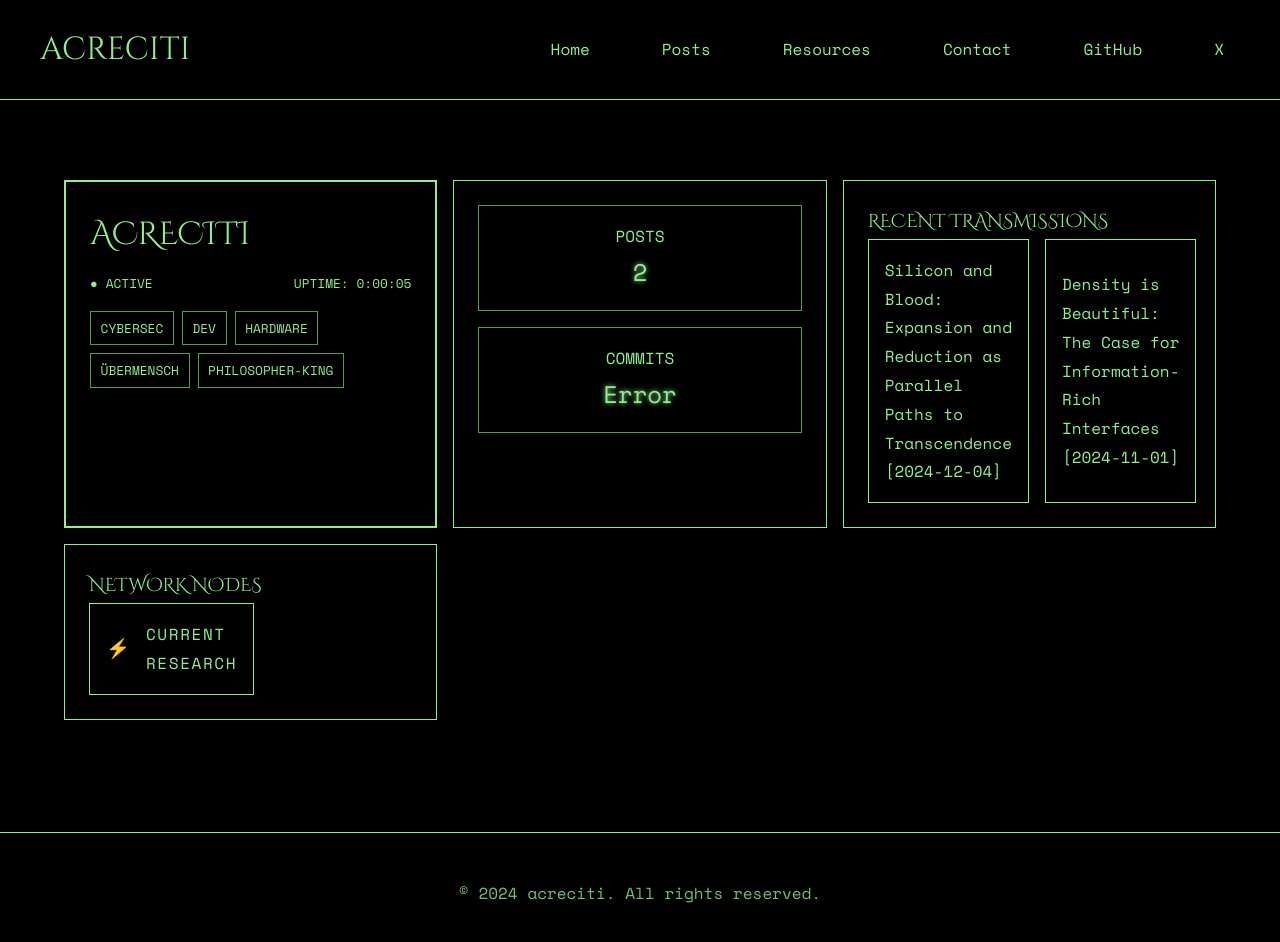
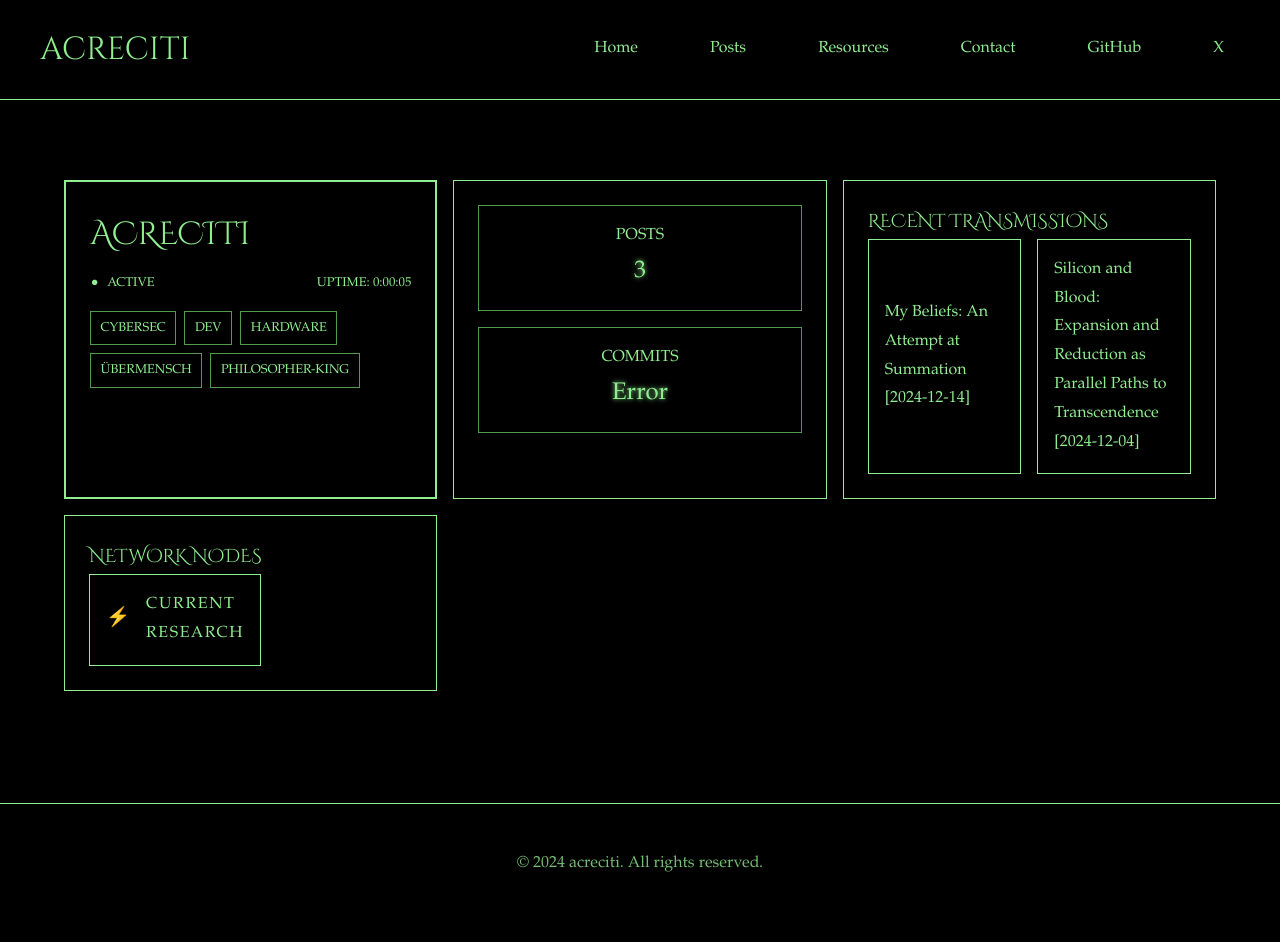
Before and after one commit to acrecit/acrecit.github.io, a Jekyll site: the page built from index.html, in a window 1280 px wide and 954 px high. Shown: the top 942 px of the window. Built offline with Jekyll 4.4.1, drawn with Linux system fonts in a browser that asks for light colours.

Commit message:
new article + font and formatting changes

```diff
--- /dev/null
+++ b/_posts/2024-12-14-my-beliefs-an-attempt-at-summation.md
@@ -0,0 +1,235 @@
+---
+layout: post
+title: "My Beliefs: An Attempt at Summation"
+date: 2024-12-14
+---
+
+Truth is rarely simple, and anyone claiming otherwise is selling something. What follows is my attempt to articulate a coherent worldview from what might appear, at first glance, to be contradictions.
+
+<br>
+
+## I. The Foundation
+
+<br>
+
+The path to truth often requires rebellion against what you're taught, followed by a return to what you rejected - but with deeper understanding. My journey through Christianity exemplifies this: raised in the modern Protestant tradition, I rejected it entirely for atheism at 14. The return came through mathematics and science - not through emotional appeals or social pressure, but through recognition of intelligent design in the fundamental structures of reality.
+
+<br>
+
+This isn't about "finding God in the flowers" or other weak modern sentimentality. It's about recognizing that the deeper you go into pure logic and scientific truth, the more you find evidence of intelligence and design. The mathematical precision of physical laws, the information density of DNA, the fine-tuning of universal constants - these point to creation by intelligence, not chance.
+
+<br>
+
+Christianity, properly understood through Orthodox tradition rather than modern Protestant interpretations, provides the most coherent framework for understanding these observations. It explains natural law, moral law, and the human condition without requiring logical contradictions.
+
+<br>
+
+But this requires elaboration. Modern Christianity has become weak, feminized, and divorced from its roots. The Orthodox tradition preserves something vital - a Christianity of strength, of mystery, of genuine spiritual warfare rather than feel-good social clubs. This is why I'm increasingly drawn to Orthodoxy, despite my Protestant upbringing.
+
+<br>
+
+Consider the difference: Modern Protestants read "love thy neighbor" and interpret it as bland universal tolerance. The Orthodox understanding is deeper - true love often requires strength, discipline, even warfare against evil. Christ himself fashioned a whip to drive out the money-changers. This isn't contradiction - it's complexity.
+
+<br>
+
+This foundation - this understanding of Christianity as a religion of both love and power, of mercy and justice, of peace and spiritual warfare - is essential for everything that follows. Without it, the rest of my beliefs might seem contradictory. With it, they form a coherent whole.
+
+<br>
+
+## II. Metaphysical Reality
+
+<br>
+
+This understanding of Christianity leads naturally to certain conclusions about the nature of reality itself. The universe is not merely material - it has both physical and spiritual dimensions. This isn't mystical nonsense, but a logical necessity given what we observe.
+
+<br>
+
+Consider consciousness. The materialist explanation fails completely - there's no purely physical mechanism that can explain subjective experience. Yet consciousness clearly exists; I experience it directly. Animals possess it to varying degrees. Even artificial systems might develop forms of it. But human consciousness is unique - we possess something more, what traditional Christianity calls the soul, the divine breath that separates us from both beasts and machines.
+
+<br>
+
+This dual nature of reality - physical and spiritual, material and divine - explains much that modern science struggles with. It explains how we can have both deterministic physical laws and genuine free will. It explains how we can be both biological organisms shaped by natural selection and beings capable of transcending our animal nature through conscious choice.
+
+<br>
+
+But this raises a crucial question: If reality has both physical and spiritual dimensions, how do we navigate them? How do we understand their interaction? This is where we must venture into territory that makes many modern Christians uncomfortable - the realm of metaphysical exploration that includes everything from quantum mechanics to ancient wisdom.
+
+<br>
+
+This intersection of physical and spiritual reality manifests in multiple ways that modern thought struggles to explain. Quantum mechanics suggests multiple worlds and observer effects. Simulation theory presents logically coherent models of nested realities. Ancient traditions speak of blood memory and ancestral knowledge. Rather than contradicting Christian truth, these point to the complexity of God's creation.
+
+<br>
+
+The materialist worldview collapses under its own weight when confronted with these phenomena. But a proper Christian metaphysics - one that recognizes both physical and spiritual dimensions - can accommodate them all. The multiple worlds of quantum physics might be expressions of God's infinite creative power. Simulation theory, if true, simply pushes the question of first cause up one level. Blood memory and ancestral wisdom reflect the reality that we are not merely individuals, but parts of a greater spiritual and physical continuity.
+
+<br>
+
+This is where my interest in Norse metaphysics and other esoteric traditions becomes relevant. These traditions, while obviously subordinate to Christian truth, often preserved insights into the spiritual dimension of reality that modern thought has lost. They understood that physical reality is shot through with spiritual significance, that bloodlines and traditions carry more than mere genetic information, that hierarchy and power are not mere social constructs but reflect deeper metaphysical realities.
+
+<br>
+
+The key is maintaining proper orientation - these traditions and theories are tools for understanding God's creation, not alternatives to it. They must be evaluated through the lens of Christian truth and natural law. When we do this, we find that many apparently contradictory ideas actually illuminate different aspects of the same complex reality.
+
+<br>
+
+## III. Natural Order & Hierarchy
+
+<br>
+
+This dual nature of reality - physical and spiritual - manifests in natural hierarchies and power structures. This isn't about arbitrary social constructs, but about recognizing patterns that exist at every level of creation, from atomic structure to celestial bodies, from animal hierarchies to human civilization.
+
+<br>
+
+Modern egalitarianism is a lie that contradicts both observable reality and divine order. In nature, we see clear hierarchies - alpha wolves lead their packs, stronger lions dominate their pride. In human society, we see natural leaders emerge, we see differences in capability and character that no amount of social engineering can eliminate. These aren't "unfair" accidents - they reflect deeper metaphysical truths about the nature of reality.
+
+<br>
+
+This is where thinkers like Evola become crucial. His concept of spiritual races and natural aristocracy isn't about superficial characteristics, but about fundamental spiritual realities. Some are born to lead, others to follow. Some are called to transcend, others to serve. This isn't cruelty - it's recognition of natural law, the same law written into the fabric of reality by divine intelligence.
+
+<br>
+
+Consider how this manifests historically. The most stable and prosperous societies have always been hierarchical - whether we look at medieval Europe, ancient Rome, or traditional Asian civilizations. The modern experiment with radical egalitarianism has produced nothing but chaos and degradation. This isn't coincidence - it's what happens when you violate natural law.
+
+<br>
+
+## IV. Power & Governance
+
+<br>
+
+This understanding of natural hierarchy has direct implications for how human society should be structured. The modern obsession with democracy - the idea that every voice carries equal weight regardless of wisdom, capability, or character - is fundamentally flawed. It contradicts both divine and natural law.
+
+<br>
+
+Consider the traditional models: monarchy, aristocracy, warrior-priesthoods. These weren't arbitrary systems but reflections of natural order. A true king wasn't merely someone's son, but an individual who embodied both spiritual and temporal authority. The aristocracy wasn't just about wealth, but about maintaining bloodlines that carried certain qualities - what the ancients understood as noble blood.
+
+<br>
+
+This is where Machiavelli becomes relevant, though he's often misunderstood. His insights weren't merely about political manipulation, but about the nature of power itself. Power isn't evil - it's a natural force, like gravity. What matters is how it's wielded and by whom. The modern world's attempt to dissipate and democratize power hasn't eliminated it - it's merely handed it to merchants and bureaucrats instead of warriors and priests.
+
+<br>
+
+The implications are clear: society functions best under strong, hierarchical leadership guided by proper principles. This doesn't mean tyranny - true authority, unlike mere power, comes with responsibilities. A king worthy of the title understands he serves a higher order. He leads not for personal gain but as a conduit of divine and natural law.
+
+<br>
+
+This explains why modern attempts at "enlightened democracy" inevitably fail. They violate fundamental principles of reality itself. You cannot build a stable society by pretending all humans are equal any more than you can build a stable building by pretending all materials are equally strong.
+
+<br>
+
+## V. Technology and Transcendence
+
+<br>
+
+This understanding of hierarchy and natural law might seem to conflict with my technological accelerationism. After all, doesn't technology democratize power? Doesn't artificial intelligence threaten traditional hierarchies? This apparent contradiction dissolves when we understand technology's true role in divine creation.
+
+<br>
+
+Consider: God gave humans dominion over nature and the capacity to create. We are made in His image - not just physically, but in our capacity to shape reality through intelligence and will. The development of technology isn't a rebellion against natural order, but an expression of our divine mandate to subdue and transform creation.
+
+<br>
+
+The key distinction is between technology as equalizer and technology as amplifier. Yes, modern consumer technology can blur hierarchies by giving everyone access to the same tools. But true technological advancement - from nuclear physics to artificial intelligence - actually intensifies natural hierarchies. It requires rare combinations of intelligence, discipline, and vision. It separates those capable of wielding complex power from those who merely consume its products.
+
+<br>
+
+This is where transhumanism becomes relevant, though not in its modern egalitarian form. The ability to enhance human capabilities - whether through genetic engineering, neural interfaces, or consciousness expansion - won't eliminate hierarchy. Instead, it will reveal and amplify existing spiritual and natural hierarchies. Those with the wisdom and strength to properly use these technologies will ascend; those without will remain consumers.
+
+<br>
+
+The goal isn't to "democratize" advancement, but to create proper channels for it. Just as medieval societies had paths for exceptional individuals to join the aristocracy through merit, future societies need paths for the truly capable to access transformative technologies. This isn't about money or social status, but about spiritual and natural capability.
+
+<br>
+
+## VI. Philosophical Foundations
+
+<br>
+
+The synthesis I've described draws heavily from philosophers who recognized deeper truths about power, hierarchy, and human potential - truths that modernity has desperately tried to suppress or misinterpret.
+
+<br>
+
+Nietzsche's core insights weren't mere atheistic philosophy, but recognition of spiritual-technological potential. His declaration that "God is dead" wasn't celebration but diagnosis - the old order was collapsing, requiring a new synthesis of spiritual and material power. His übermensch wasn't about crude physical superiority, but about transcending current human limitations through will and vision.
+
+<br>
+
+This is where Evola becomes essential. While many dismiss him as merely political, his work provides crucial frameworks for understanding:
+
+<br>
+
+- How spiritual races transcend yet manifest through biological ones
+- The doctrine of cycles and our position in the Kali Yuga
+- The warrior-ascetic tradition as the highest human type
+- The concept of "riding the tiger" - using modernity's own momentum against it
+- The difference between true Tradition and mere conventionality
+
+<br>
+
+These philosophers' insights align perfectly with Christianity when properly understood. Nietzsche's will to power parallels the Orthodox concept of theosis - the process by which humans, through divine grace and disciplined will, achieve union with God. Evola's hierarchy of spiritual races mirrors the Orthodox understanding of spiritual development, where some souls progress further toward divine reality than others through their choices and capabilities.
+
+<br>
+
+This isn't mere coincidence. These thinkers were grasping at eternal truths that Christianity had long understood but that modernity had forgotten. Their "radical" ideas were really rediscoveries of ancient wisdom, expressed in modern terms.
+
+<br>
+
+This synthesis reveals the poverty of modern philosophy, which can only oscillate between crude materialism and weak idealism. The truth is both simpler and more complex: reality is hierarchical, power is spiritual, and human potential far exceeds current limitations. But this potential can only be realized through proper understanding of eternal principles.
+
+<br>
+
+The implications are clear: we need not choose between tradition and transformation. The highest tradition has always been transformative. The greatest warriors were also mystics. The deepest wisdom includes techniques for transcendence. This isn't contradiction - it's completion.
+
+<br>
+
+## VII. The Technological Horizon
+
+<br>
+
+The philosophical framework I've described points toward humanity's ultimate destiny - not merely as masters of Earth, but as inheritors of the cosmos itself. This isn't mere sci-fi fantasy, but the logical conclusion of our divine mandate to subdue and transform creation.
+
+<br>
+
+Consider the vastness of space - billions of galaxies, each containing billions of stars. Modern materialists see only empty void and hostile physics. But through proper understanding, we recognize it as our birthright, the ultimate expression of God's command to be fruitful and multiply, to fill not just the Earth but the heavens themselves.
+
+<br>
+
+This cosmic destiny isn't about mere physical expansion. When we speak of humanity spreading through space, we're talking about consciousness itself expanding outward from Earth's gravity well like an oil slick across the cosmic ocean. Each new world we touch becomes not just a colony but a new expression of human potential, a new laboratory for human transcendence.
+
+<br>
+
+Modern space programs, with their focus on commercial benefits and scientific research, barely scratch the surface. True space exploration is a spiritual endeavor. Just as medieval cathedrals reached toward heaven physically and spiritually, our rockets and space stations are modern expressions of the same upward drive. Each step away from Earth's cradle is both technological achievement and spiritual advancement.
+
+<br>
+
+This is where transhumanist ideas meet traditional wisdom. The adaptations we'll need for space - whether biological engineering for different gravities, neural interfaces for controlling spacecraft, or consciousness expansion for existing on cosmic scales - aren't violations of human nature but fulfillment of our potential. We were meant to adapt, to transcend, to become something greater while remaining essentially human.
+
+<br>
+
+The Earth will always be our origin point, our spiritual center. But we cannot remain in the cradle forever. Just as a child must leave home to fulfill their potential, humanity must venture forth. Our descendants, spread across countless worlds, will look back at the pale blue dot of Earth not with abandonment but with the deep reverence of adults who finally understand their parents' wisdom.
+
+<br>
+
+## VIII. Emergence & Becoming
+
+<br>
+
+The path I've described isn't a program to be implemented but a reality already unfolding. Just as my own journey from atheism back to faith came through recognition of mathematical truth rather than social pressure, larger transformations emerge organically when they align with reality itself.
+
+<br>
+
+Consider how power actually crystallizes: not through committees and programs, but through natural concentrations of capability and will. The same forces that drive evolution in nature - selection pressure, adaptation, emergence of higher forms - operate in human society and technology. Those who recognize and align with these forces naturally rise; those who deny them naturally fall.
+
+<br>
+
+We see this already happening. While the masses debate about AI ethics and democratizing technology, small groups of capable individuals quietly build power bases. While politicians talk about space commercialization, visionaries prepare for cosmic expansion. While modern institutions crumble, new structures emerge organically around natural hierarchies of competence and vision.
+
+<br>
+
+This isn't about creating artificial structures or forcing change. It's about recognizing what's already true, aligning with natural law, and allowing proper hierarchy to reassert itself. The future belongs to those who see clearly and act accordingly.
+
+<br>
+
+This is God's plan unfolding - not through the weak, feminized Christianity of modern churches, but through the eternal principles He wrote into the fabric of reality itself. Just as Christ's resurrection emerged naturally from divine law rather than human planning, these transformations will manifest through divine order rather than human programs.
+
+<br>
+
+The rest will follow naturally.
--- a/assets/css/main.css
+++ b/assets/css/main.css
@@ -11,7 +11,7 @@
 
     /* Fonts */
     --heading-font: 'Cinzel Decorative', cursive;
-    --terminal-font: 'Space Mono', monospace;
+    --terminal-font: 'Garamond', serif;
     --border: var(--matrix-green);
 }
 
```
